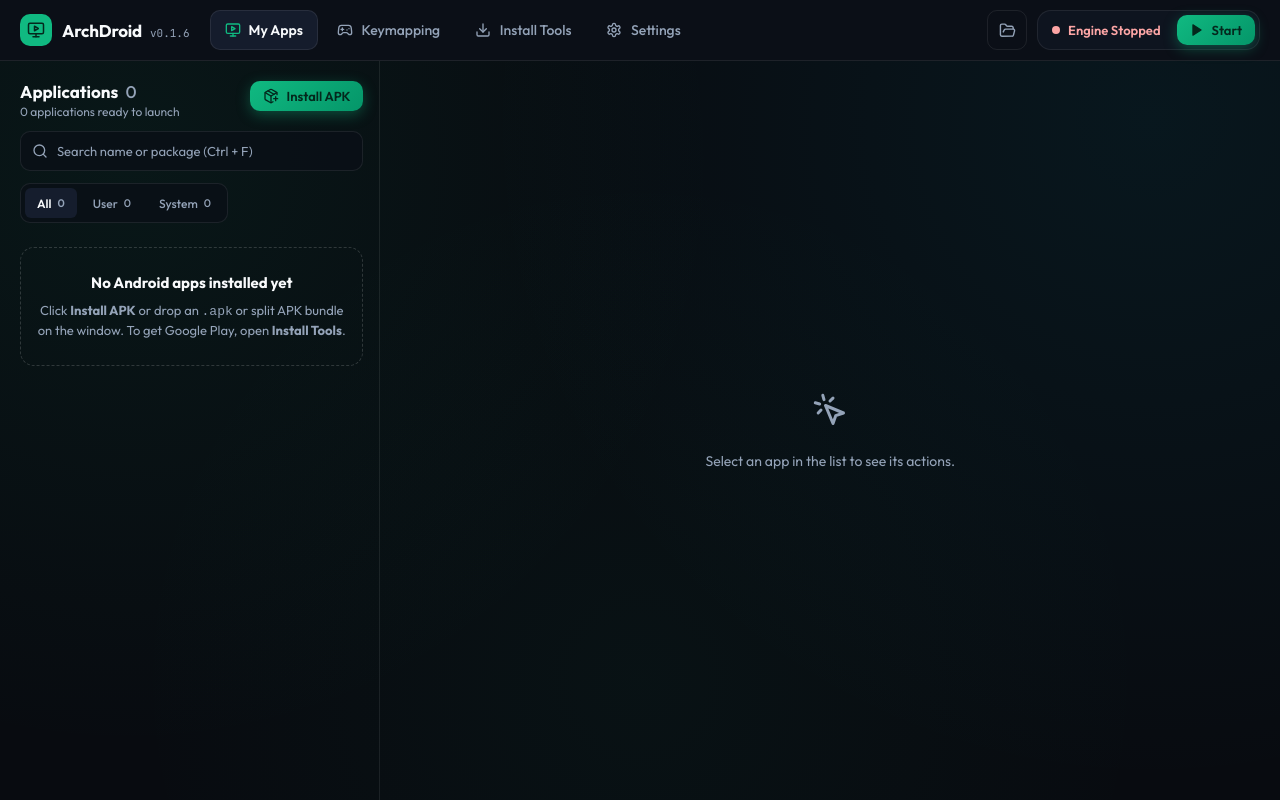
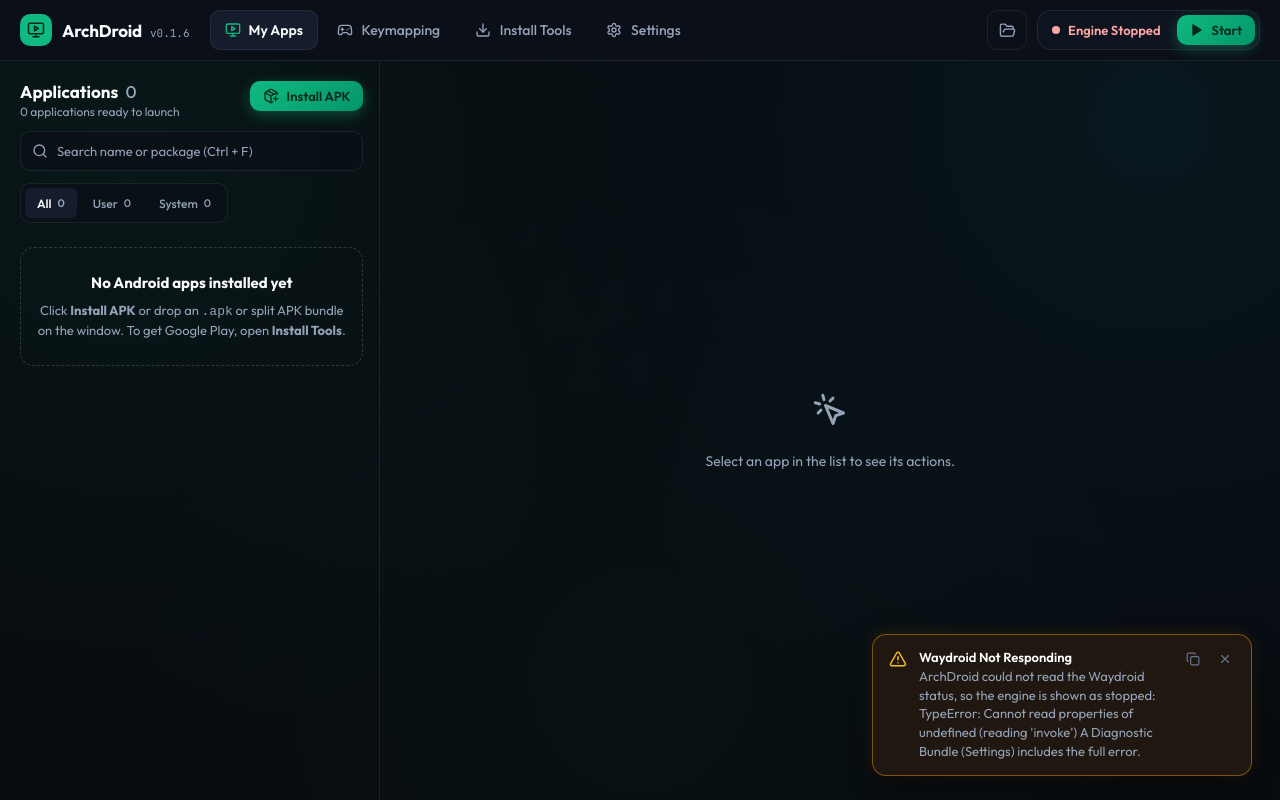
Before and after one commit to wisangdg/archdroid, a React (Vite) app: page / in a window 1280 px wide. Built offline with nearby package versions, Linux system fonts and the light colour scheme.

Commit message:
fix(ui): toasts sit bottom right, at most three, errors stay longer and can be copied

```diff
--- a/src/components/ui/ToastContainer.jsx
+++ b/src/components/ui/ToastContainer.jsx
@@ -1,64 +1,84 @@
-import React from "react";
+import React, { useEffect, useRef, useState } from "react";
 import {
   CheckCircle2,
   AlertCircle,
   AlertTriangle,
   Info,
   X,
+  Copy,
+  Check,
 } from "lucide-react";
 
-export default function ToastContainer({ toasts, onDismiss }) {
-  if (!toasts || toasts.length === 0) return null;
+const ICONS = {
+  success: CheckCircle2,
+  error: AlertCircle,
+  warning: AlertTriangle,
+  info: Info,
+};
 
-  const renderIcon = (type) => {
-    switch (type) {
-      case "success":
-        return (
-          <CheckCircle2
-            size={18}
-            className="toast-icon success"
-            aria-hidden="true"
-          />
+function Toast({ toast, onDismiss }) {
+  const type = ICONS[toast.type] ? toast.type : "info";
+  const Icon = ICONS[type];
+  const [paused, setPaused] = useState(false);
+  const [copied, setCopied] = useState(false);
+  const onDismissRef = useRef(onDismiss);
+  onDismissRef.current = onDismiss;
+
+  // The timer restarts when the pointer or the focus leaves: a message being
+  // read (or copied) must not vanish.
+  useEffect(() => {
+    if (paused || !toast.duration) return undefined;
+    const timer = setTimeout(
+      () => onDismissRef.current(toast.id),
+      toast.duration
     );
-      case "error":
-        return (
-          <AlertCircle
-            size={18}
-            className="toast-icon error"
-            aria-hidden="true"
-          />
+    return () => clearTimeout(timer);
+  }, [paused, toast.id, toast.duration]);
+
+  const copy = async () => {
+    try {
+      await navigator.clipboard.writeText(
+        [toast.title, toast.message].filter(Boolean).join(": ")
       );
-      case "warning":
-        return (
-          <AlertTriangle
-            size={18}
-            className="toast-icon warning"
-            aria-hidden="true"
-          />
-        );
-      case "info":
-      default:
-        return (
-          <Info size={18} className="toast-icon info" aria-hidden="true" />
-        );
+      setCopied(true);
+    } catch (err) {
+      console.error("Copy failed:", err);
     }
   };
 
   return (
-    <div className="toast-container" aria-live="polite">
-      {toasts.map((toast) => (
     <div
-          key={toast.id}
-          className={`toast-item toast-${toast.type || "info"}`}
+      className={`toast-item toast-${type}`}
       role="status"
+      onMouseEnter={() => setPaused(true)}
+      onMouseLeave={() => setPaused(false)}
+      onFocus={() => setPaused(true)}
+      onBlur={() => setPaused(false)}
     >
-          <div className="toast-icon-wrapper">{renderIcon(toast.type)}</div>
+      <div className="toast-icon-wrapper">
+        <Icon size={18} className={`toast-icon ${type}`} aria-hidden="true" />
+      </div>
 
       <div className="toast-content">
         {toast.title && <h5 className="toast-title">{toast.title}</h5>}
         <p className="toast-message">{toast.message}</p>
       </div>
 
+      {(type === "error" || type === "warning") && (
+        <button
+          type="button"
+          className="toast-close-btn"
+          onClick={copy}
+          aria-label="Copy message"
+          title="Copy message"
+        >
+          {copied ? (
+            <Check size={14} aria-hidden="true" />
+          ) : (
+            <Copy size={14} aria-hidden="true" />
+          )}
+        </button>
+      )}
       <button
         type="button"
         className="toast-close-btn"
@@ -68,6 +88,18 @@ export default function ToastContainer({ toasts, onDismiss }) {
         <X size={14} aria-hidden="true" />
       </button>
     </div>
+  );
+}
+
+/**
+ * The live region is always in the page: a region that appears together with
+ * its first message is not announced by screen readers.
+ */
+export default function ToastContainer({ toasts, onDismiss }) {
+  return (
+    <div className="toast-container" aria-live="polite">
+      {(toasts || []).map((toast) => (
+        <Toast key={toast.id} toast={toast} onDismiss={onDismiss} />
       ))}
     </div>
   );
--- a/src/hooks/useToasts.js
+++ b/src/hooks/useToasts.js
@@ -1,20 +1,46 @@
 import { useCallback, useState } from "react";
 
-/** In-app toast queue. Each toast removes itself after `duration` ms (0 = sticky). */
+/** Most toasts on screen; older ones leave when a new one arrives. */
+export const MAX_TOASTS = 3;
+
+/**
+ * How long a toast stays when the caller gives no duration: an error has to be
+ * read (and often copied), and a long message needs longer than a short one.
+ */
+export function defaultDuration(type, message = "") {
+  const base = type === "error" ? 12000 : type === "warning" ? 8000 : 4000;
+  const extra = Math.max(0, String(message).length - 80) * 50;
+  return Math.min(base + extra, 30000);
+}
+
+/**
+ * In-app toast queue. `duration` is in ms (0 = stays until dismissed); the
+ * toast itself runs the timer so it can pause while the pointer is on it.
+ * The same toast again restarts the one on screen instead of stacking.
+ */
 export function useToasts() {
   const [toasts, setToasts] = useState([]);
 
   const addToast = useCallback(
-    ({ type = "info", title, message, duration = 4000 }) => {
+    ({ type = "info", title, message, duration }) => {
       const id =
         Date.now().toString() + Math.random().toString(36).substring(2, 6);
-      setToasts((prev) => [...prev, { id, type, title, message }]);
-
-      if (duration > 0) {
-        setTimeout(() => {
-          setToasts((prev) => prev.filter((t) => t.id !== id));
-        }, duration);
-      }
+      const toast = {
+        id,
+        type,
+        title,
+        message,
+        duration: duration ?? defaultDuration(type, message),
+      };
+      setToasts((prev) =>
+        [
+          ...prev.filter(
+            (t) =>
+              !(t.type === type && t.title === title && t.message === message)
+          ),
+          toast,
+        ].slice(-MAX_TOASTS)
+      );
     },
     []
   );
--- a/src/index.css
+++ b/src/index.css
@@ -1904,9 +1904,10 @@ body {
    ======================================================== */
 
 /* Toast System */
+/* Bottom right: the top right holds the engine controls. */
 .toast-container {
   position: fixed;
-  top: 24px;
+  bottom: 24px;
   right: 28px;
   z-index: 999;
   display: flex;
@@ -1995,10 +1996,11 @@ body {
 }
 
 .toast-message {
-  font-size: 12px;
+  font-size: 13px;
   color: var(--text-secondary);
   line-height: 1.45;
   word-break: break-word;
+  user-select: text;
 }
 
 .toast-close-btn {
@@ -3334,3 +3336,17 @@ body {
 .status-card-progress::-webkit-progress-value {
   background: var(--accent-primary);
 }
+
+/* Content people copy: commands, paths, log output, error text */
+code,
+pre,
+.terminal-console-body,
+.app-detail-package,
+.app-fact dd,
+.diag-item-value,
+.diag-item-detail,
+.setup-preflight-fix,
+.confirm-modal-desc,
+.status-card-message {
+  user-select: text;
+}
```
Also changed, not shown: 1 other file (tests, documents, lock files or other folders). Lines whose indentation alone changed are shown as unchanged.
